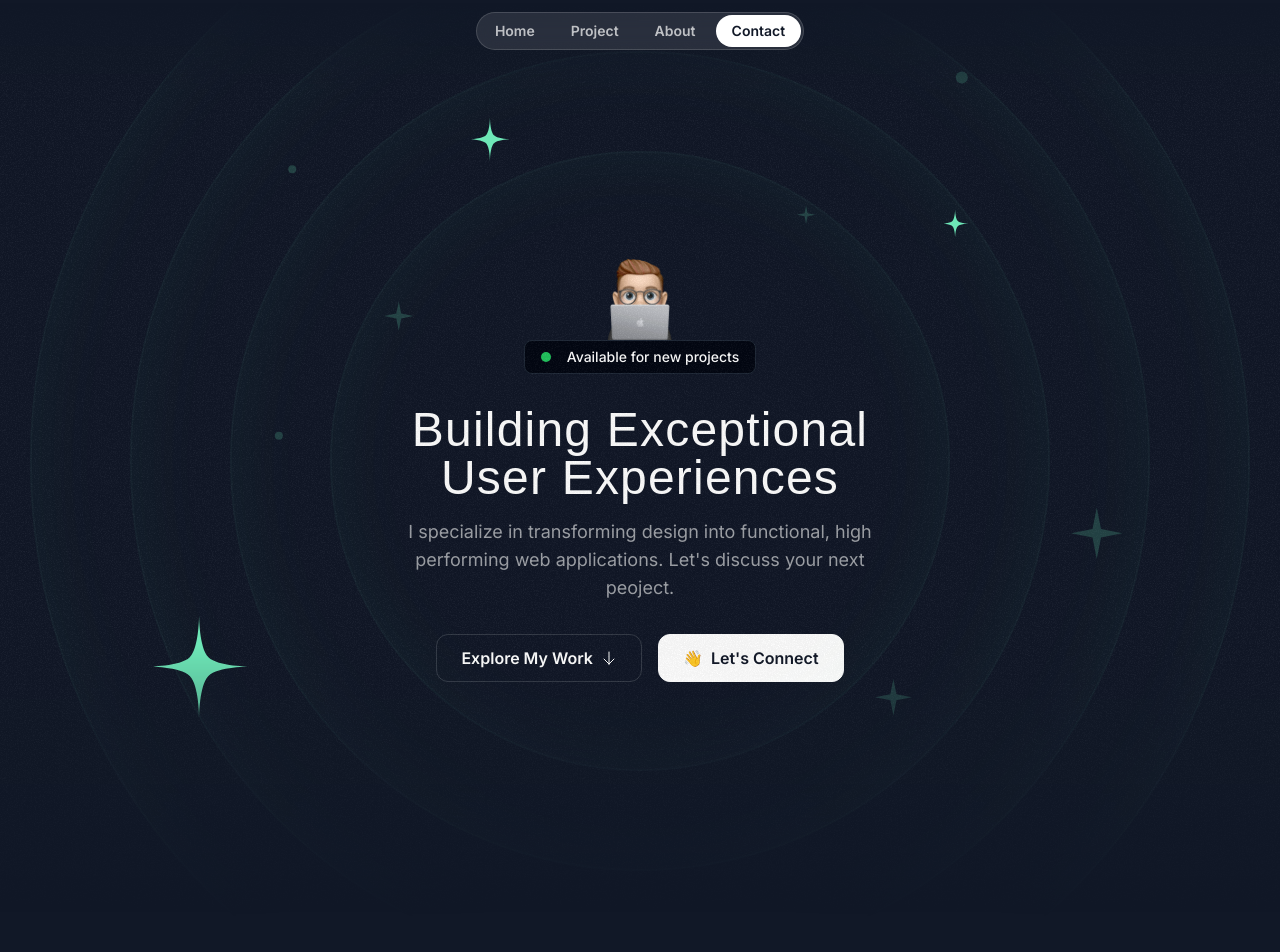
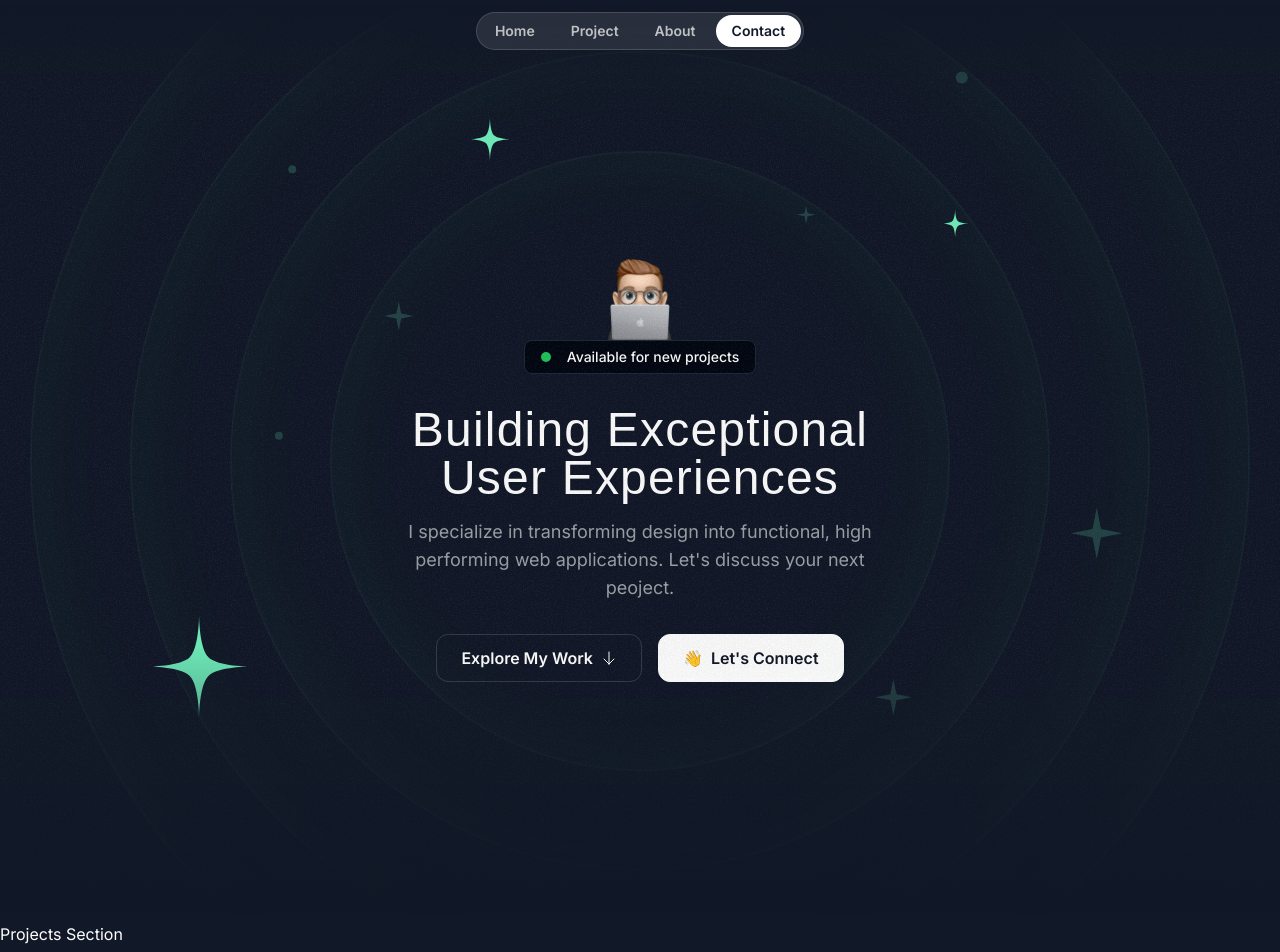
Before and after one commit to Toheedullah-K3/dev-portfolio, a Next.js app: page / in a window 1280 px wide. Shown: the top 952 px of the page. Built offline with nearby package versions, Linux system fonts and the light colour scheme; a web font is replaced by a local one.

Commit message:
Projects Section added

```diff
--- a/src/app/page.tsx
+++ b/src/app/page.tsx
@@ -1,10 +1,14 @@
 import { Header } from "@/sections/Header"
 import { HeroSection } from "@/sections/Hero";
+import { ProjectsSection } from "@/sections/Projects";
+
+
 export default function Home() {
   return (
    <div>
       <Header />
       <HeroSection />
+      <ProjectsSection />
    </div>
   );
 }
```
